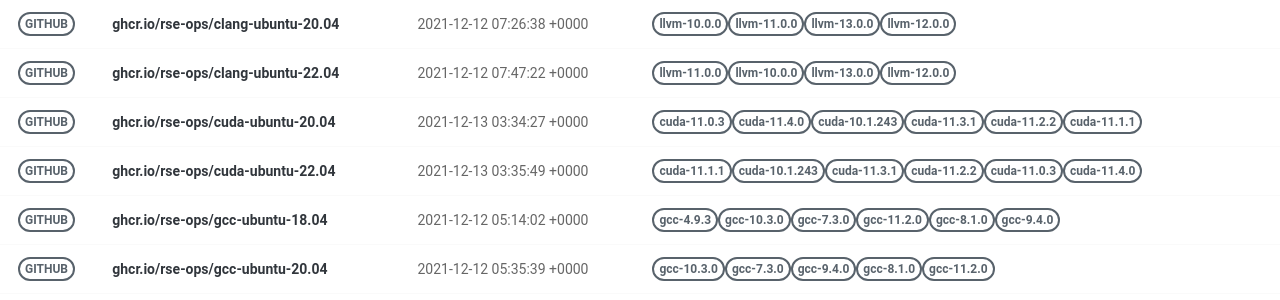
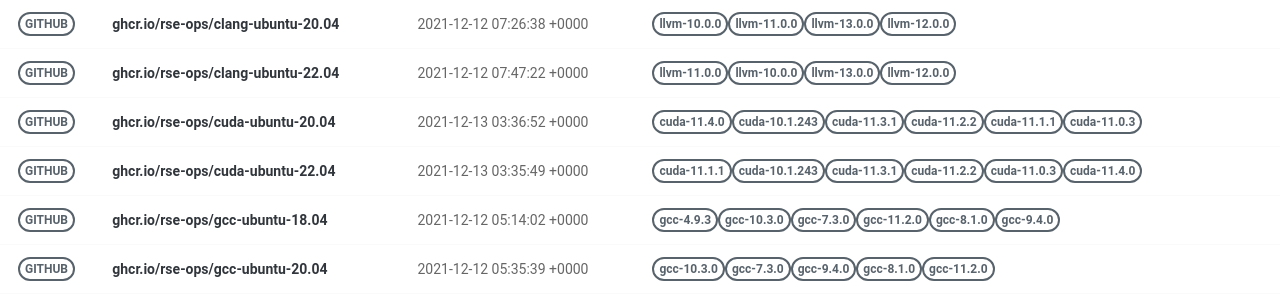
Before and after one commit to rse-ops/docker-images, a Jekyll site: the page built from pages/index.md, in a window 1280 px wide. Shown: the part 179-479 px from the top of the page. Built offline with Jekyll 4.4.1, drawn with Linux system fonts in a browser that asks for light colours; nearby versions of some CDN libraries.

Commit message:
Automated push to update library 2021-12-13

```diff
--- a/_library/ghcr.io-rse-ops-cuda-ubuntu-20.04.md
+++ b/_library/ghcr.io-rse-ops-cuda-ubuntu-20.04.md
@@ -1,14 +1,11 @@
 ---
 layout: container
 name: ghcr.io/rse-ops/cuda-ubuntu-20.04
-updated_at: 2021-12-13 03:34:27.945870
+updated_at: 2021-12-13 03:36:52.217435
 
 
 container_url: https://github.com/orgs/rse-ops/packages/container/package/cuda-ubuntu-20.04
 versions:
- - tag: cuda-11.0.3
-   dockerfile: https://github.com/rse-ops/docker-images/blob/main/ubuntu/cuda/Dockerfile
-   manifest: https://crane.ggcr.dev/manifest/ghcr.io/rse-ops/cuda-ubuntu-20.04:cuda-11.0.3
  - tag: cuda-11.4.0
    dockerfile: https://github.com/rse-ops/docker-images/blob/main/ubuntu/cuda/Dockerfile
    manifest: https://crane.ggcr.dev/manifest/ghcr.io/rse-ops/cuda-ubuntu-20.04:cuda-11.4.0
```
Also changed, not shown: other parts of _library/ghcr.io-rse-ops-cuda-ubuntu-20.04.md (+3 -0 lines).
